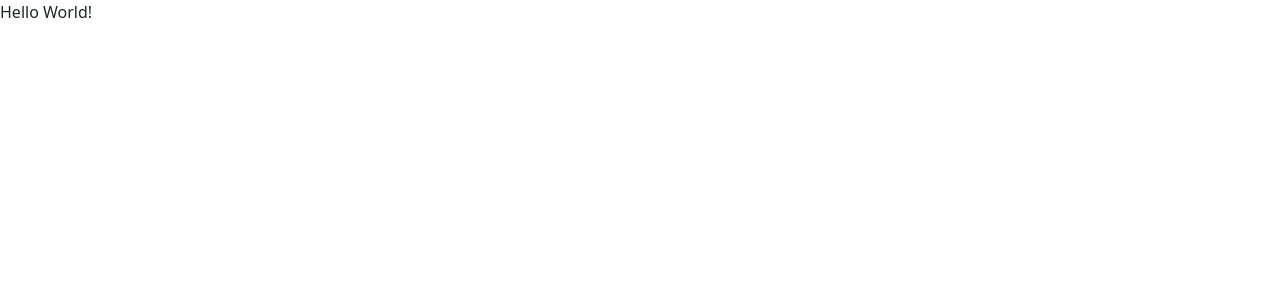
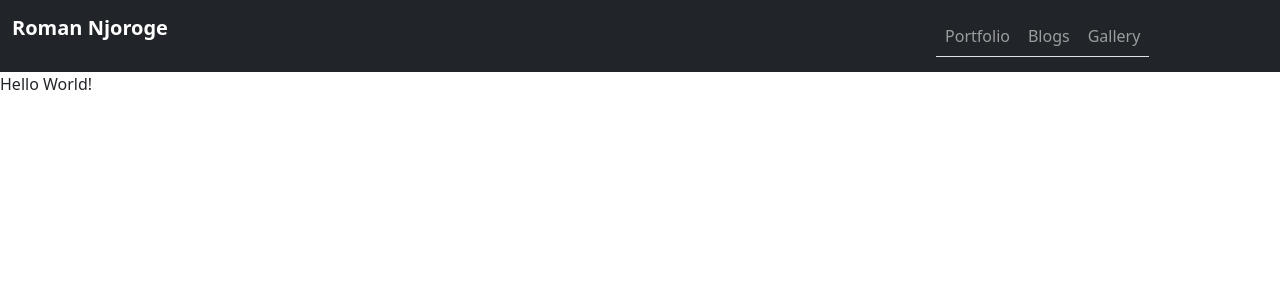
Before and after one commit to romannjoroge/romannjoroge.github.io, a Flask app: page / in a window 1280 px wide. Before the commit the part shown is almost empty. Shown: the top 300 px of the page. Run offline with Flask 2, Linux system fonts and the light colour scheme.

Commit message:
Adding a navigation bar to the website

```diff
--- a/templates/layout.html
+++ b/templates/layout.html
@@ -11,6 +11,41 @@
     <title>{% block title %}{% endblock %}</title>
   </head>
   <body>
+    <!--A home bar made with bootstrap 5. Tutorial Link https://www.youtube.com/watch?v=7AT1X9Z41sA-->
+    <!--The Whole navbar is kept in a nav html tag-->
+    <nav class="navbar navbar-expand-md navbar-dark bg-dark">
+        <!-- Putting a container here inorder to wrap the content in a box whose size I can control. The xxl part tells
+        navbar that if the screen is smaller than xxl it should occupy the entire width -->
+        <div class="container-xxl">
+            <!-- Adding the logo of my website which when clicked should redirect user to homepage -->
+            <a href="/" class="navbar-brand">
+                <p  class="fs-5 fw-bold">Roman Njoroge</p>
+            </a>
+            <!-- When the screen size shrinks the content in the navbar could disspear. To avoid this we
+            tell bootstrap that it should collapse the navbar into a humburger menu using data-bs-toggle="collapse"
+            and we tell it what to collapse with data-bs-target attribute. The aria attributes help screen readers-->
+            <button type="button" class="navbar-toggler" data-bs-toggle="collapse" data-bs-target="#main-nav" aria-controls="main-nav" aria-expanded="false" aria-label="Toggle Navigation">
+                <span class="navbar-toggler-icon"></span>
+            </button>
+            <div class="row">
+                <div class="col-6">
+                    <div class="collapse navbar-collapse justify-content-end align-center" id="main-nav">
+                        <ul class="navbar-nav nav-fill nav-tabs">
+                            <li class="nav-item">
+                                <a href="/portfolio" class="nav-link">Portfolio</a>
+                            </li>
+                            <li class="nav-item">
+                                <a href="/blog" class="nav-link">Blogs</a>
+                            </li>
+                            <li class="nav-item">
+                                <a href="/gallery" class="nav-link">Gallery</a>
+                            </li>
+                        </ul>
+                    </div>
+                </div>
+            </div>
+        </div>
+    </nav>
     {% block body %} {% endblock %}
     <script src="https://cdn.jsdelivr.net/npm/bootstrap@5.0.2/dist/js/bootstrap.bundle.min.js" integrity="sha384-MrcW6ZMFYlzcLA8Nl+NtUVF0sA7MsXsP1UyJoMp4YLEuNSfAP+JcXn/tWtIaxVXM" crossorigin="anonymous"></script>
   </body>
```
